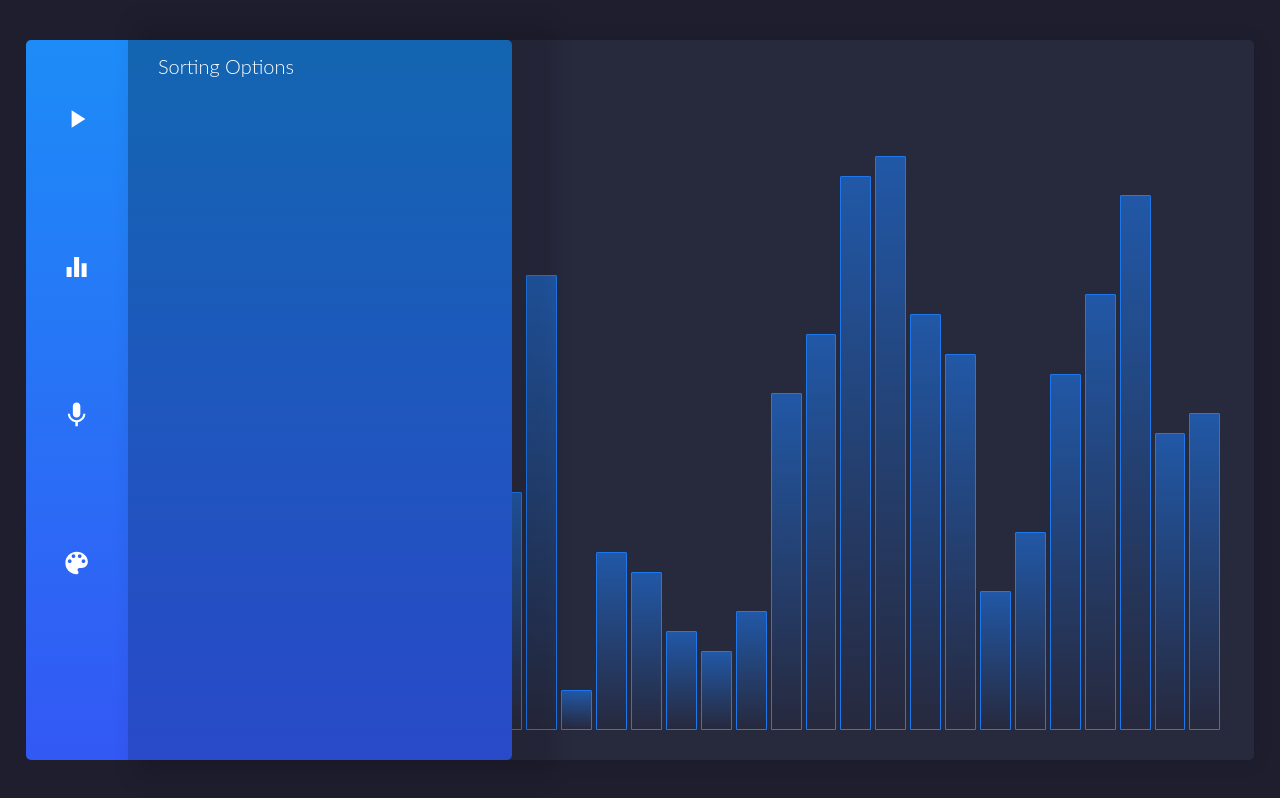
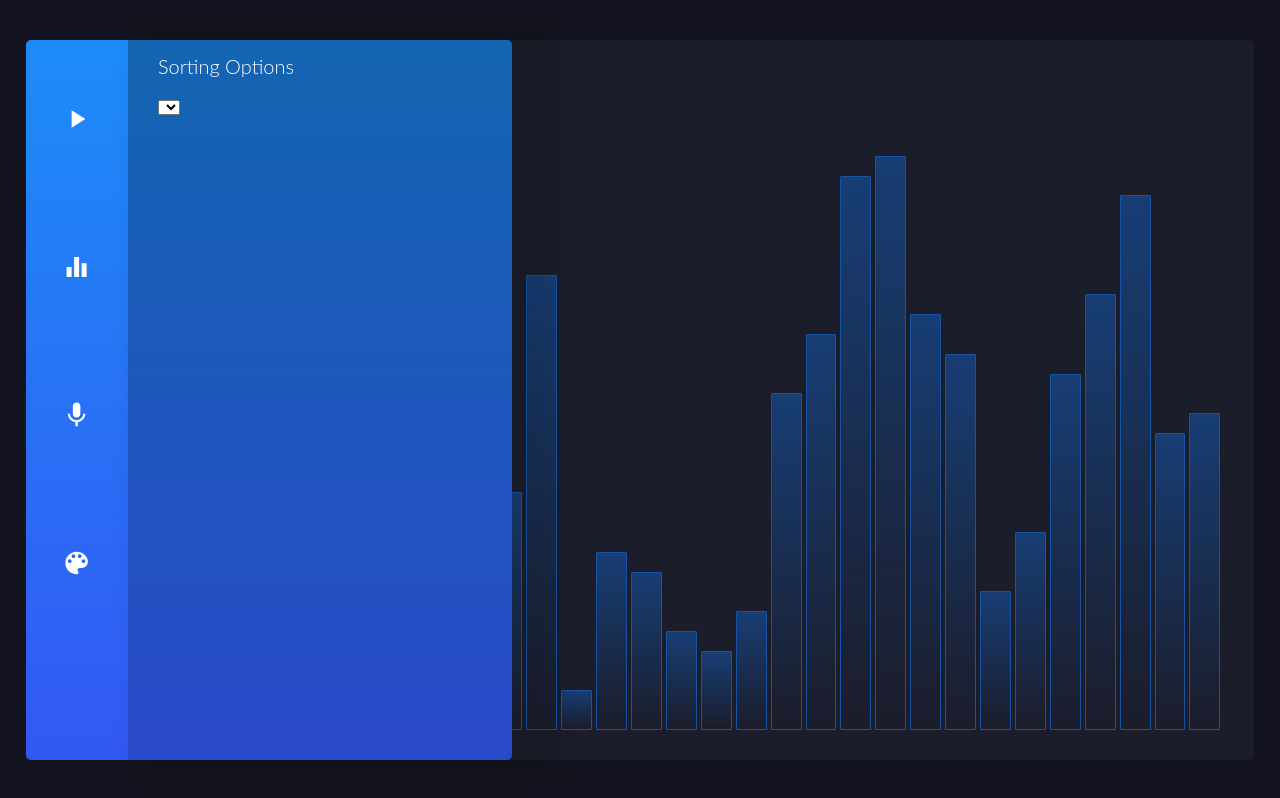
Before and after one commit to vasylenkoval/react-hooks-sorting, a React (Create React App) app: page / in a window 1280 px wide. Both pictures are taken after a click on the icon 76 px from the left and 267 px from the top of the page. Built offline with nearby package versions, Linux system fonts and the light colour scheme; the HTML template or start-up script is replaced by a standard one.

Commit message:
Added a backdrop to trigger tab closing on off click

```diff
--- a/src/components/Menu/Menu.js
+++ b/src/components/Menu/Menu.js
@@ -4,10 +4,13 @@ import {
   Icons,
   ExpandedMenu,
   ExpandedTitle,
-  ExpandedContent
+  ExpandedContent,
+  Backdrop
 } from "./Menu.styled";
 import SortingOptionsTab from "../Tabs/SortingOptionsTab";
+import { Select } from "styles/reusableStyles";
 import useExpandedTabs from "utils/hooks/useExpandedTabs";
+
 const Menu = ({
   start,
   stop,
@@ -41,12 +44,9 @@ const Menu = ({
   };
 
   return (
-    <MenuBody
-      isExpanded={isExpanded}
-      //setting tab index to enable onBlur
-      tabIndex="1"
-      onBlur={closeTab}
-    >
+    <>
+      {isExpanded && <Backdrop onClick={closeTab} />}
+      <MenuBody isExpanded={isExpanded}>
         {/* Menu Controls */}
         {renderPlayControls()}
         <Icons.Options onClick={() => toggleTab("Sorting Options")} />
@@ -54,13 +54,14 @@ const Menu = ({
         <Icons.Customize onClick={() => toggleTab("Customize")} />
 
         {/* Expanded Menu */}
-      <ExpandedMenu isExpanded={isExpanded} tabName={currentTab}>
+        <ExpandedMenu isExpanded={isExpanded}>
           <ExpandedTitle>{currentTab}</ExpandedTitle>
           <ExpandedContent>
             <SortingOptionsTab />
           </ExpandedContent>
         </ExpandedMenu>
       </MenuBody>
+    </>
   );
 };
 
--- a/src/components/Menu/Menu.styled.js
+++ b/src/components/Menu/Menu.styled.js
@@ -62,6 +62,7 @@ export const Icons = styleIcons(
 
 export const MenuBody = styled.div`
   position: fixed;
+  z-index: 0;
   top: 5%;
   right: 90%;
   left: 2%;
@@ -75,6 +76,7 @@ export const MenuBody = styled.div`
   justify-content: center;
   flex-wrap: wrap;
   padding: 5% 2%;
+  outline: none;
 `;
 
 export const ExpandedMenu = styled.div`
@@ -104,3 +106,13 @@ export const ExpandedTitle = styled.h3`
 export const ExpandedContent = styled.div`
   padding: 60px 30px 30px 30px;
 `;
+
+export const Backdrop = styled.div`
+  background: rgba(0, 0, 0, 0.3);
+  animation: fadein 0.7s;
+  position: fixed;
+  top: 0;
+  bottom: 0;
+  left: 0;
+  right: 0;
+`;
--- a/src/components/Tabs/SortingOptionsTab.js
+++ b/src/components/Tabs/SortingOptionsTab.js
@@ -2,7 +2,11 @@ import React from "react";
 import { Select } from "styles/reusableStyles";
 
 const SortingOptionsTab = () => {
-  return <></>;
+  return (
+    <>
+      <Select />
+    </>
+  );
 };
 
 export default SortingOptionsTab;
--- a/src/styles/globalStyles.js
+++ b/src/styles/globalStyles.js
@@ -23,14 +23,8 @@ const GlobalStyles = createGlobalStyle`
     color: white;
     margin: auto;
     animation: fadein 1s;
-    /* color:rgb(156, 10, 0) */
     color: rgba(39, 41, 61, 0.829);
   }
-
-  *:focus {
-    outline: none;
-    }
-
 `;
 
 export default GlobalStyles;
```
Lines whose indentation alone changed are shown as unchanged.
